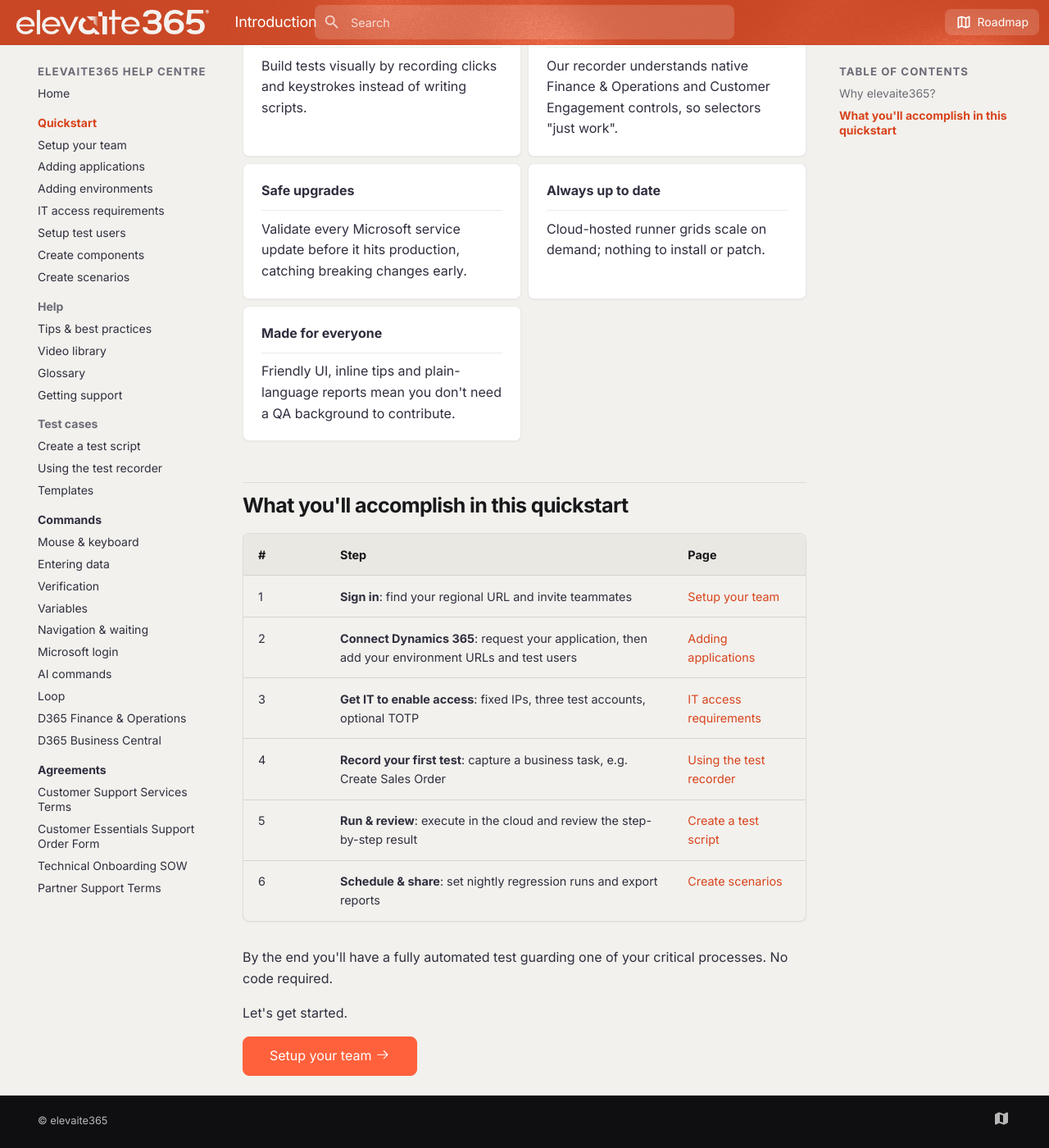
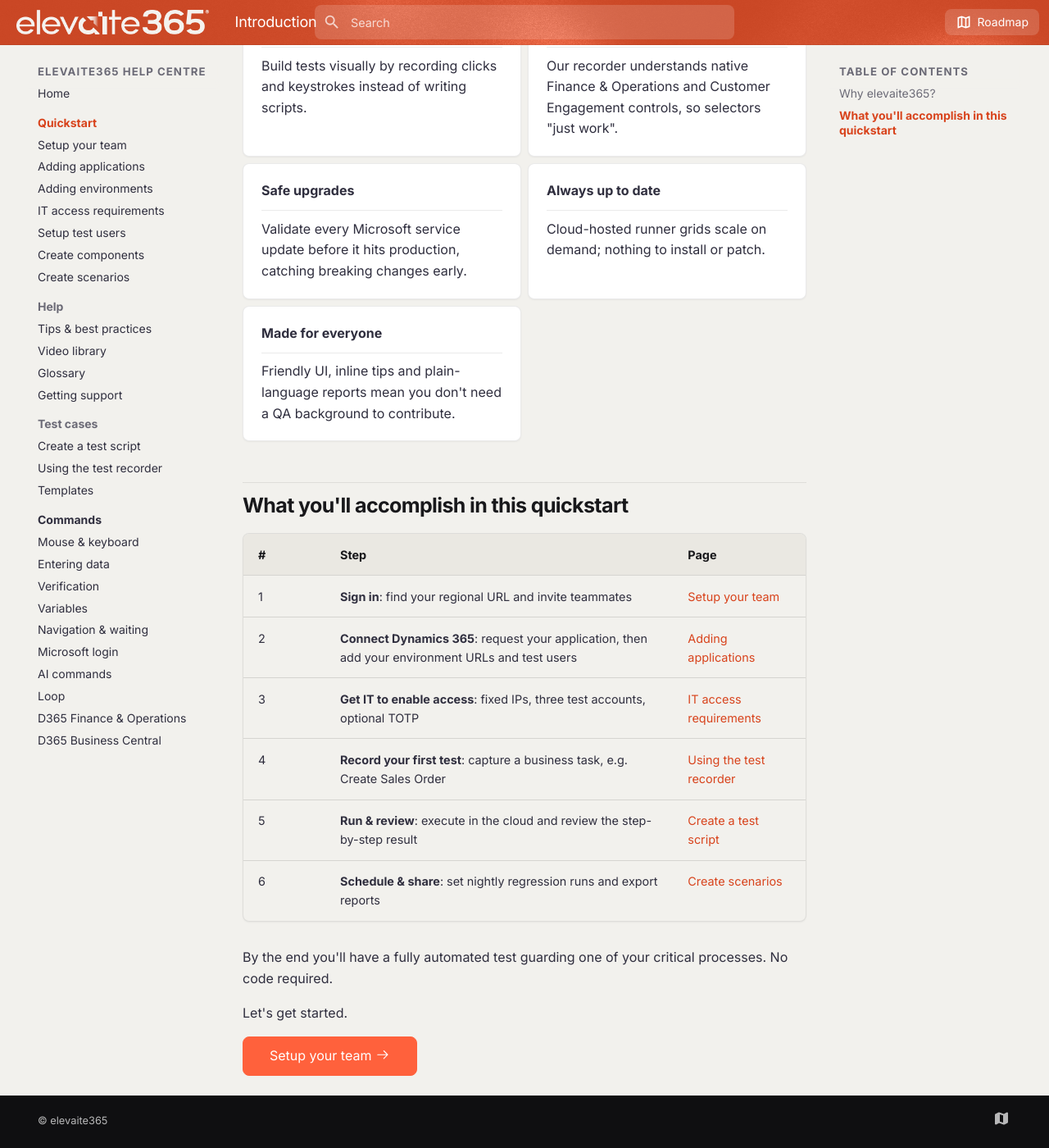
Before and after one commit to Elevaite365-Mike/Wiki, an MkDocs documentation site: the page built from docs/quickstart/index.md, in a window 1280 px wide and 1400 px high, scrolled down 358 px. Shown: the whole window at 82% size. Built offline with MkDocs 1.6.1 and Material for MkDocs 9.7.7, drawn with Linux system fonts in a browser that asks for light colours.

Commit message:
Updated routing

```diff
--- a/docs/assets/brand.css
+++ b/docs/assets/brand.css
@@ -660,6 +660,20 @@
   margin: 1em 0;
 }
 
+/* ---------- Agreements sub-site ---------- */
+.md-typeset .back-link {
+  margin-top: -0.6em;
+  font-size: 0.7rem;
+}
+
+.md-typeset .back-link a {
+  color: var(--e365-muted);
+}
+
+.md-typeset .back-link a:hover {
+  color: var(--e365-orange-deep);
+}
+
 /* ---------- Misc ---------- */
 .md-typeset kbd {
   border-radius: 5px;
--- a/mkdocs.yml
+++ b/mkdocs.yml
@@ -62,8 +62,10 @@ markdown_extensions:
       custom_checkbox: true
 
 validation:
-  anchors: warn
-  unrecognized_links: warn
+  links:
+    anchors: warn
+    absolute_links: ignore
+    unrecognized_links: warn
 
 plugins:
   - search
@@ -108,9 +110,3 @@ nav:
       - Loop: commands/loop.md
       - D365 Finance & Operations: commands/d365-finance-operations.md
       - D365 Business Central: commands/d365-business-central.md
-  - Agreements:
-      - Overview: agreements/index.md
-      - Customer Support Services Terms: agreements/customer-support-services-terms.md
-      - Customer Essentials Support Order Form: agreements/essentials-support-order-form.md
-      - Technical Onboarding SOW: agreements/technical-onboarding-sow.md
-      - Partner Support Terms: agreements/partner-support-terms.md
```
Also changed, not shown: CLAUDE.md (+4 -2 lines), README.md (+31 -2 lines), agreements/docs/index.md (renamed from docs/agreements/index.md, +3 -0 lines), docs/index.md (+2 -2 lines), agreements/docs/customer-support-services-terms.md (renamed from docs/agreements/customer-support-services-terms.md), agreements/docs/essentials-support-order-form.md (renamed from docs/agreements/essentials-support-order-form.md), agreements/docs/partner-support-terms.md (renamed from docs/agreements/partner-support-terms.md), agreements/docs/technical-onboarding-sow.md (renamed from docs/agreements/technical-onboarding-sow.md), 5 other files.
